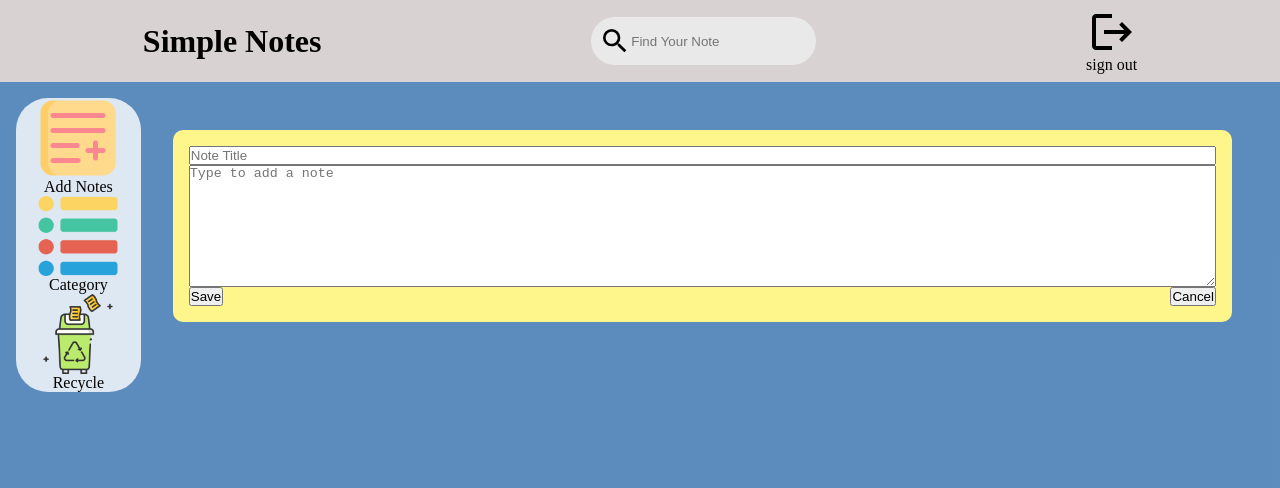
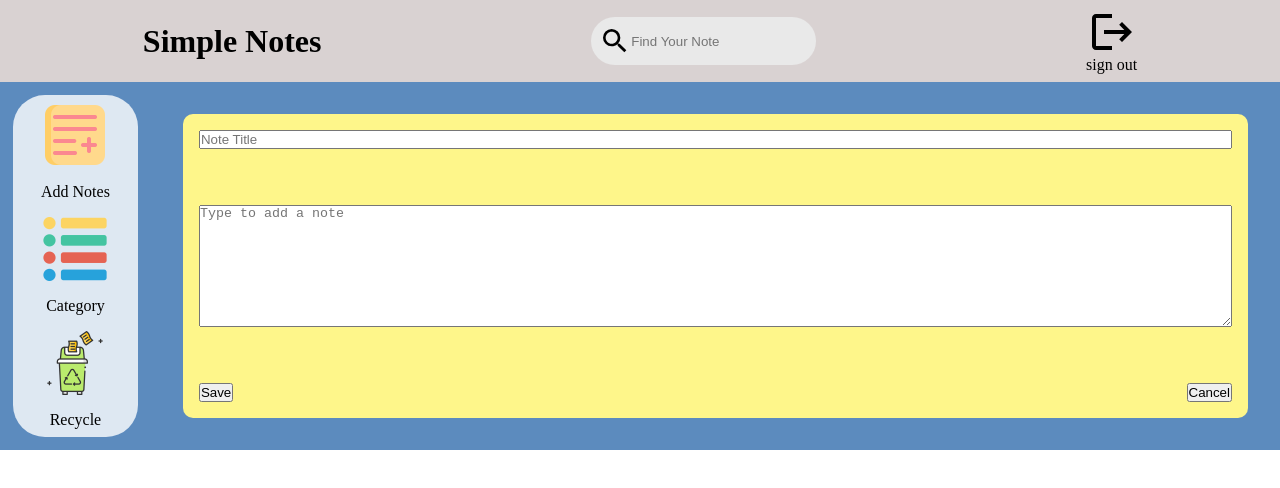
Before and after one commit to Laboratoria/LIM016-notes, a React (Create React App) app: page /viewnotes in a window 1280 px wide. Shown: the top 488 px of the page. Built offline with nearby package versions, Linux system fonts and the light colour scheme; no server answers; the database is empty; a web font is replaced by a local one.

Commit message:
estilos viewnotes

```diff
--- a/src/Estilos/Note.scss
+++ b/src/Estilos/Note.scss
@@ -5,7 +5,7 @@
     flex-direction: column;
     align-items: center;
     width: 100%;
-    height: 100vh;
+    height: auto;
 }
 
 .box-header{
@@ -50,7 +50,7 @@
 .box-notes{
     display: grid;
     grid-gap: 1rem;
-    grid-template-columns: repeat(auto-fit, minmax(250px, 1fr));
+    grid-template-columns: repeat(auto-fit, minmax(15em, 1fr));
     width: 90%;
     padding: 2em;
 }
@@ -59,7 +59,11 @@
     display: flex;
     flex-direction: row;
     width: 100%;
-    padding: 1em;
+
+}
+
+#img-option{
+    padding: 0.5em;
 }
 
 .box-option-notes>div{
@@ -71,8 +75,10 @@
     flex-direction: column;
     background-color: rgba(255, 255, 255, 0.8);
     width: 10%;
+    height: 30%;
     justify-content: space-evenly;
     align-items: center;
+    margin: 0.8em;
 }
 
 .box-option>img{
--- a/src/Estilos/register.scss
+++ b/src/Estilos/register.scss
@@ -9,9 +9,10 @@
 #root{
   display: flex;
   flex-direction: column;
+  justify-content: center;
   background-color: rgba(52, 111, 174, 0.8);
   width: 100%;
-  height: 100vh;
+  height: 100%;
 }
 
 .box-login, .box-signup{
--- a/src/componentes/AddNotes.jsx
+++ b/src/componentes/AddNotes.jsx
@@ -1,6 +1,6 @@
-import React, {useState} from 'react';
+import React from 'react';
 import '../Estilos/register.scss';
-import {addNote, getNote} from '../firebase/firestore';
+import {addNote} from '../firebase/firestore';
 
 // eslint-disable-next-line react/prop-types
 export const AddNotes = ( { arrayNotes, setArrayNotes } ) => {
@@ -21,7 +21,6 @@ export const AddNotes = ( { arrayNotes, setArrayNotes } ) => {
   }
 
     return (
-        <div className='note-neww'>
         <form onSubmit={saveNotes} className='note-new'>
             <input type="text" placeholder='Note Title' id='title'/>
             <textarea cols="10" rows="8" placeholder='Type to add a note' id='description'></textarea>
@@ -30,7 +29,5 @@ export const AddNotes = ( { arrayNotes, setArrayNotes } ) => {
                 <button>Cancel</button>
             </div>
         </form>
-
-        </div>
     )
 };
--- a/src/componentes/Notes.jsx
+++ b/src/componentes/Notes.jsx
@@ -7,7 +7,8 @@ export const Notes = ( props ) => {
     const templateList = props.notes.map((note) => {
         // eslint-disable-next-line react/jsx-key
         let key = 0;
-       return <div key={key+1} className='note-list'>
+       return (
+        <div key={key+1} className='note-list'>
             <h3>{note.title}</h3>
             <p>{note.description}</p>
             <div className='note-footer'>
@@ -18,6 +19,7 @@ export const Notes = ( props ) => {
                 </div>
             </div>
         </div>
+        )
     });
     return templateList;
 };
--- a/src/componentes/Viewnotes.jsx
+++ b/src/componentes/Viewnotes.jsx
@@ -39,12 +39,12 @@ export const ViewNotes = () =>{
             </header>
             <main className='box-option-notes'>
                 <div className='box-option'>
-                    <img src={imgMas} alt=""></img>
-                    <p>Add Notes</p>
-                    <img src={imgCategoria} alt=""></img>
-                    <p>Category</p>
-                    <img src={imgRecycle} alt=""></img>
-                    <p>Recycle</p>
+                    <img src={imgMas} alt="" id='img-option'></img>
+                    <p id='img-option'>Add Notes</p>
+                    <img src={imgCategoria} alt="" id='img-option'></img>
+                    <p id='img-option'>Category</p>
+                    <img src={imgRecycle} alt="" id='img-option'></img>
+                    <p id='img-option'>Recycle</p>
                 </div>
                 <div className='box-notes'>
                     <AddNotes arrayNotes={arrayNotes} setArrayNotes={setArrayNotes}></AddNotes>
```
Lines whose indentation alone changed are shown as unchanged.
